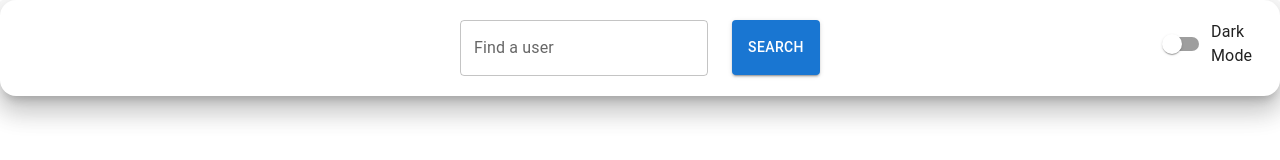
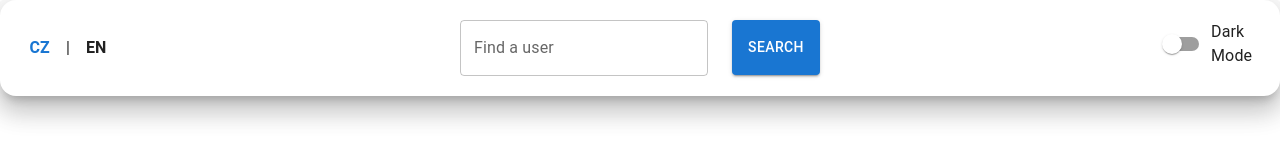
Before and after one commit to KovacFilip/github-finder, a React (Create React App) app: page / in a window 1280 px wide. Shown: the top 160 px of the page. Built offline with nearby package versions, Linux system fonts and the light colour scheme.

Commit message:
User can swap languages in welcome page

```diff
--- /dev/null
+++ b/src/components/LanguagesSwap.tsx
@@ -0,0 +1,55 @@
+import { Box, Stack, Typography } from "@mui/material";
+import { useTranslation } from "react-i18next";
+
+export const LanguagesSwap: React.FC = () => {
+    const { i18n } = useTranslation();
+
+    const changeToCzHandler = () => {
+        i18n.changeLanguage("cs");
+    };
+
+    const changeToEnHandler = () => {
+        i18n.changeLanguage("en");
+    };
+
+    return (
+        <Stack
+            direction="row"
+            spacing={2}
+            sx={{
+                display: "flex",
+                height: "55px",
+                alignItems: "center",
+                justifyContent: "center",
+            }}
+        >
+            <Box
+                sx={{
+                    typography: "body1",
+                    color: i18n.language === "cs" ? "primary.main" : "",
+                    fontWeight: "bold",
+                    "&:hover": {
+                        cursor: "pointer",
+                    },
+                }}
+                onClick={changeToCzHandler}
+            >
+                CZ
+            </Box>
+            <Typography variant="body1">|</Typography>
+            <Box
+                sx={{
+                    typography: "body1",
+                    color: i18n.language === "en" ? "primary.main" : "",
+                    fontWeight: "bold",
+                    "&:hover": {
+                        cursor: "pointer",
+                    },
+                }}
+                onClick={changeToEnHandler}
+            >
+                EN
+            </Box>
+        </Stack>
+    );
+};
--- a/src/components/SearchBar.tsx
+++ b/src/components/SearchBar.tsx
@@ -19,6 +19,7 @@ import {
     startLoading,
     stopLoading,
 } from "../store/githubUserSlice";
+import { LanguagesSwap } from "./LanguagesSwap";
 import { NavButton } from "./NavButton";
 import { PaperWrapper } from "./PaperWrapper";
 
@@ -72,6 +73,7 @@ export const SearchBar: React.FC = () => {
                     justifyContent="center"
                     alignItems="center"
                 >
+                    {!user && <LanguagesSwap />}
                     {user && (
                         <NavButton onClick={goHomeHandler} variant="text">
                             Home
```
